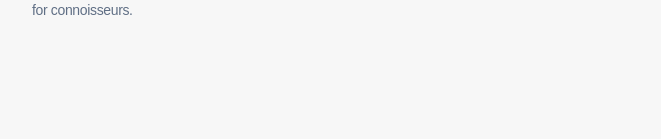
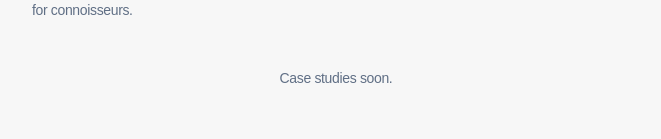
Before and after one commit to chizidotdev/chizi.dev, a SvelteKit app: page / in a window 1280 px wide. Shown: the part 1468-1607 px from the top of the page, without its empty margins (299-960 px from the left). Built offline with nearby package versions, Linux system fonts and the light colour scheme; no server answers; a web font is replaced by a local one.

Commit message:
chore: case studies coming soon highlight

```diff
--- a/src/routes/+page.svelte
+++ b/src/routes/+page.svelte
@@ -43,3 +43,5 @@
     </div>
   {/each}
 </section>
+
+<Paragraph class="text-center text-sm text-muted-foreground">Case studies soon.</Paragraph>
```
